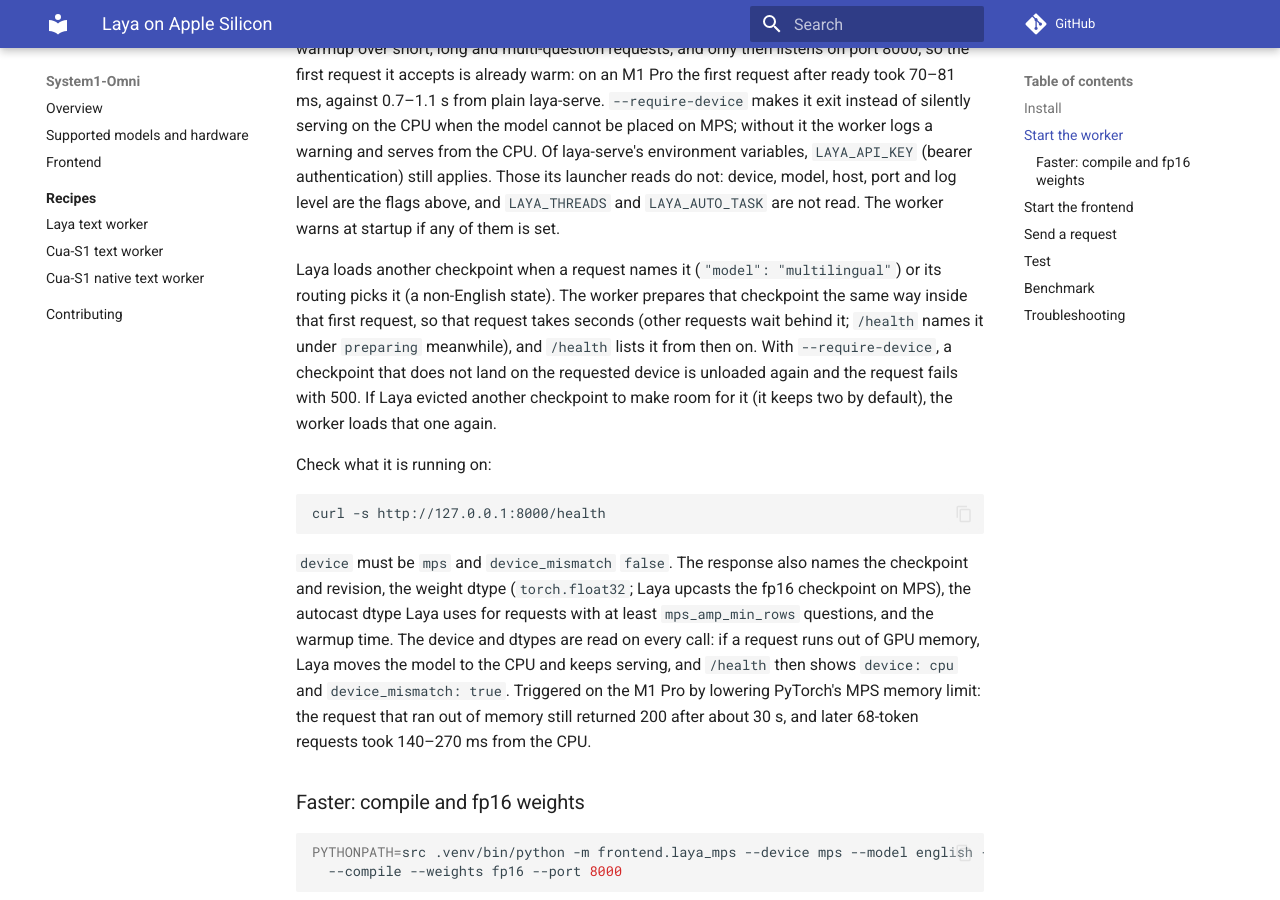
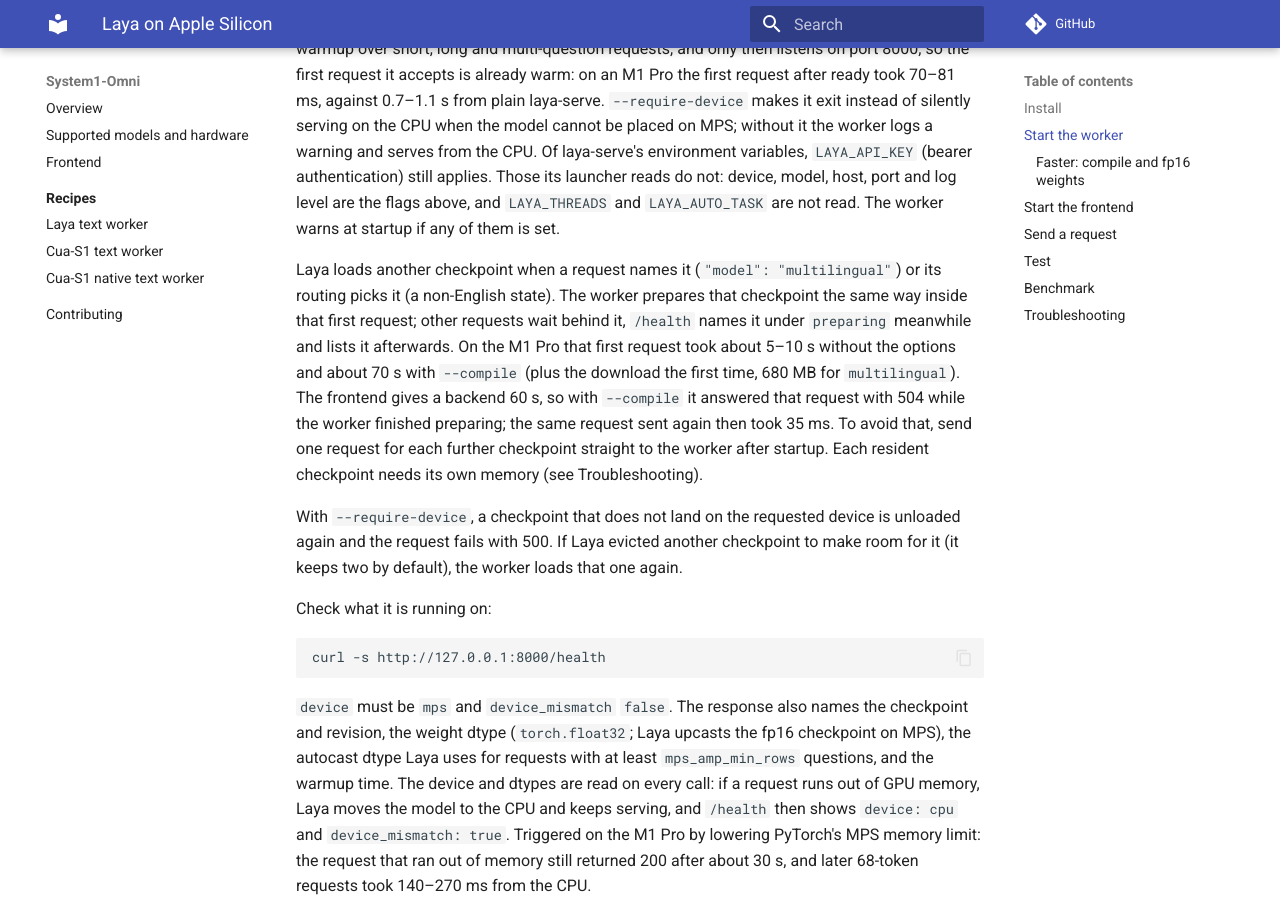
Before and after one commit to Levius-Fubuki/system1-omni, an MkDocs documentation site: the page built from recipe/laya/apple-silicon.md, in a window 1280 px wide and 900 px high, scrolled down 856 px. Built offline with MkDocs 1.6.1 and Material for MkDocs 9.7.7, drawn with Linux system fonts in a browser that asks for light colours; comment, search, counter and statistics services are not loaded; some of the changed text lies outside the part shown.

Commit message:
Laya recipe: say what a late checkpoint load costs through the frontend; bench spawn fixes
- Recipe: the first request for a late checkpoint took about 70 s with --compile on the M1 Pro, past the
  frontend's 60 s backend timeout (504, then fine on retry); how to avoid it; memory with two checkpoints.
- /health: graphs compiled by a late checkpoint that is then unloaded are not reported as recompiles.
- bench_http.py, paired.py: a process that fails to start no longer leaves the other one running.
- bench_http.py: {device} and {model} in the spawn command, so --device/--model reach frontend.laya_mps.
- First-pass report compares against its own C2 run.

```diff
--- a/recipe/laya/apple-silicon.md
+++ b/recipe/laya/apple-silicon.md
@@ -40,11 +40,17 @@
 `LAYA_AUTO_TASK` are not read. The worker warns at startup if any of them is set.
 
 Laya loads another checkpoint when a request names it (`"model": "multilingual"`) or its routing picks it
-(a non-English state). The worker prepares that checkpoint the same way inside that first request, so
-that request takes seconds (other requests wait behind it; `/health` names it under `preparing`
-meanwhile), and `/health` lists it from then on. With `--require-device`, a checkpoint
-that does not land on the requested device is unloaded again and the request fails with 500. If Laya
-evicted another checkpoint to make room for it (it keeps two by default), the worker loads that one again.
+(a non-English state). The worker prepares that checkpoint the same way inside that first request; other
+requests wait behind it, `/health` names it under `preparing` meanwhile and lists it afterwards. On the
+M1 Pro that first request took about 5–10 s without the options and about 70 s with `--compile` (plus the
+download the first time, 680 MB for `multilingual`). The frontend gives a backend 60 s, so with `--compile`
+it answered that request with 504 while the worker finished preparing; the same request sent again then
+took 35 ms. To avoid that, send one request for each further checkpoint straight to the worker after
+startup. Each resident checkpoint needs its own memory (see Troubleshooting).
+
+With `--require-device`, a checkpoint that does not land on the requested device is unloaded again and
+the request fails with 500. If Laya evicted another checkpoint to make room for it (it keeps two by
+default), the worker loads that one again.
 
 Check what it is running on:
 
@@ -151,5 +157,5 @@
   out-of-memory error. It keeps answering, several times slower; free memory and restart the worker
   to get back on the GPU.
 - The worker process uses about 4 GB, or 3 GB with fp16 weights (Activity Monitor's Memory column,
-  which counts MPS allocations). On a 16 GB Mac, close other large applications before benchmarking.
+  which counts MPS allocations), with one checkpoint loaded; a second one Laya loads later adds its own. On a 16 GB Mac, close other large applications before benchmarking.
 - `Address already in use`: another worker or frontend still holds port 8000 or 8080.
```
Also changed, not shown: other parts of recipe/laya/apple-silicon.md (+1 -1 lines), recipe/laya/bench/README.md (+2 -2 lines), 4 other files.
